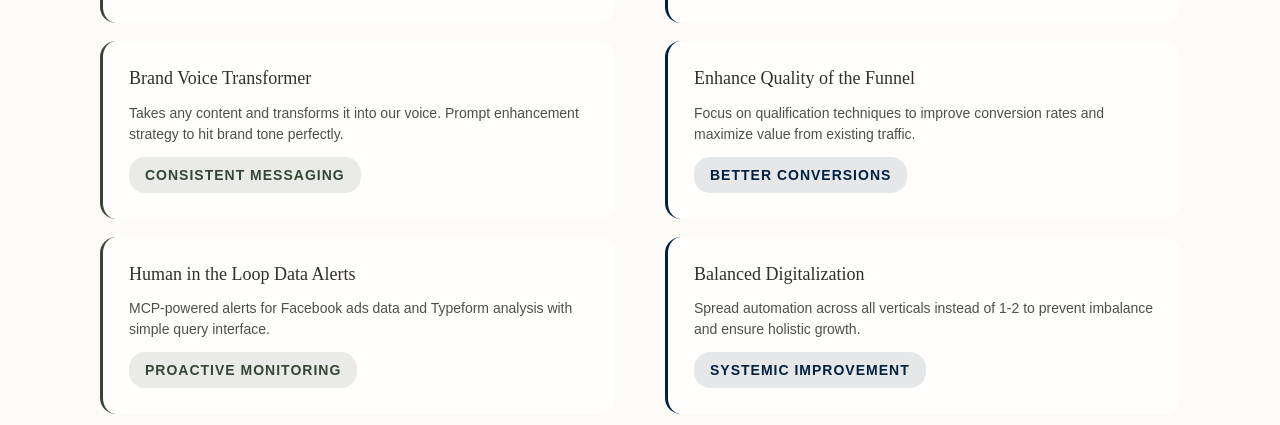
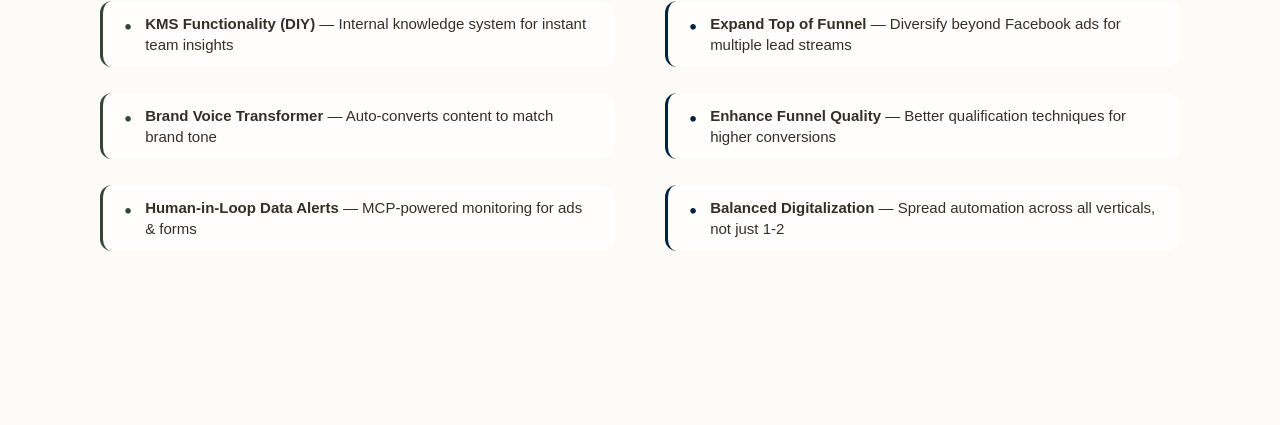
Before and after one commit to harshaislive/susagent, a website: page slide_05_highlights.html in a window 1280 px wide. Shown: the part 375-800 px from the top of the page. Drawn offline with Linux system fonts and the light colour scheme; a web font is replaced by a local one.

Commit message:
Compact Quick Wins and Key Learnings into bullet points
- Replace bulky card format with clean bullet point layout
- Reduce vertical space usage significantly
- Maintain visual hierarchy with colored bullets and bold titles
- Keep essential information while removing redundant descriptions
- Add subtle hover effects for interactivity

```diff
--- a/slide_05_highlights.html
+++ b/slide_05_highlights.html
@@ -252,6 +252,57 @@
             color: #002140;
         }
 
+        /* Compact layout styles */
+        .compact-item {
+            display: flex;
+            align-items: flex-start;
+            padding: 12px 20px;
+            margin-bottom: 8px;
+            background: rgba(255, 255, 255, 0.7);
+            border-radius: 12px;
+            border-left: 3px solid;
+            transition: all 0.3s ease;
+        }
+
+        .wins-section .compact-item {
+            border-left-color: #344736;
+        }
+
+        .learnings-section .compact-item {
+            border-left-color: #002140;
+        }
+
+        .compact-item:hover {
+            transform: translateX(4px);
+            background: rgba(255, 255, 255, 0.9);
+        }
+
+        .bullet {
+            font-size: 18px;
+            margin-right: 12px;
+            margin-top: 2px;
+            flex-shrink: 0;
+        }
+
+        .wins-section .bullet {
+            color: #344736;
+        }
+
+        .learnings-section .bullet {
+            color: #002140;
+        }
+
+        .compact-text {
+            font-family: 'ABC Arizona Sans', sans-serif;
+            font-size: 15px;
+            line-height: 1.4;
+            color: #342e29;
+        }
+
+        .compact-text strong {
+            font-weight: 600;
+        }
+
         @media (max-width: 1024px) {
             .content-area {
                 padding: 0 60px;
@@ -396,21 +447,18 @@
                         <div class="section-icon">✓</div>
                         <h3 class="section-title">Quick Wins</h3>
                     </div>
-                    <div class="achievements-list">
-                        <div class="achievement-item">
-                            <h4 class="achievement-title">KMS Functionality (DIY)</h4>
-                            <p class="achievement-description">Built internal knowledge management system for instant access to team insights and documentation.</p>
-                            <div class="achievement-impact">self-service knowledge</div>
+                    <div class="achievements-list compact">
+                        <div class="achievement-item compact-item">
+                            <span class="bullet">•</span>
+                            <span class="compact-text"><strong>KMS Functionality (DIY)</strong> — Internal knowledge system for instant team insights</span>
                         </div>
-                        <div class="achievement-item">
-                            <h4 class="achievement-title">Brand Voice Transformer</h4>
-                            <p class="achievement-description">Takes any content and transforms it into our voice. Prompt enhancement strategy to hit brand tone perfectly.</p>
-                            <div class="achievement-impact">consistent messaging</div>
+                        <div class="achievement-item compact-item">
+                            <span class="bullet">•</span>
+                            <span class="compact-text"><strong>Brand Voice Transformer</strong> — Auto-converts content to match brand tone</span>
                         </div>
-                        <div class="achievement-item">
-                            <h4 class="achievement-title">Human in the Loop Data Alerts</h4>
-                            <p class="achievement-description">MCP-powered alerts for Facebook ads data and Typeform analysis with simple query interface.</p>
-                            <div class="achievement-impact">proactive monitoring</div>
+                        <div class="achievement-item compact-item">
+                            <span class="bullet">•</span>
+                            <span class="compact-text"><strong>Human-in-Loop Data Alerts</strong> — MCP-powered monitoring for ads & forms</span>
                         </div>
                     </div>
                 </div>
@@ -420,21 +468,18 @@
                         <div class="section-icon">◊</div>
                         <h3 class="section-title">Key Learnings</h3>
                     </div>
-                    <div class="achievements-list">
-                        <div class="achievement-item">
-                            <h4 class="achievement-title">Expand Top of the Funnel</h4>
-                            <p class="achievement-description">Diversify acquisition channels beyond Facebook ads to create multiple lead inflow streams and reduce dependency.</p>
-                            <div class="achievement-impact">channel diversification</div>
+                    <div class="achievements-list compact">
+                        <div class="achievement-item compact-item">
+                            <span class="bullet">•</span>
+                            <span class="compact-text"><strong>Expand Top of Funnel</strong> — Diversify beyond Facebook ads for multiple lead streams</span>
                         </div>
-                        <div class="achievement-item">
-                            <h4 class="achievement-title">Enhance Quality of the Funnel</h4>
-                            <p class="achievement-description">Focus on qualification techniques to improve conversion rates and maximize value from existing traffic.</p>
-                            <div class="achievement-impact">better conversions</div>
+                        <div class="achievement-item compact-item">
+                            <span class="bullet">•</span>
+                            <span class="compact-text"><strong>Enhance Funnel Quality</strong> — Better qualification techniques for higher conversions</span>
                         </div>
-                        <div class="achievement-item">
-                            <h4 class="achievement-title">Balanced Digitalization</h4>
-                            <p class="achievement-description">Spread automation across all verticals instead of 1-2 to prevent imbalance and ensure holistic growth.</p>
-                            <div class="achievement-impact">systemic improvement</div>
+                        <div class="achievement-item compact-item">
+                            <span class="bullet">•</span>
+                            <span class="compact-text"><strong>Balanced Digitalization</strong> — Spread automation across all verticals, not just 1-2</span>
                         </div>
                     </div>
                 </div>
```
